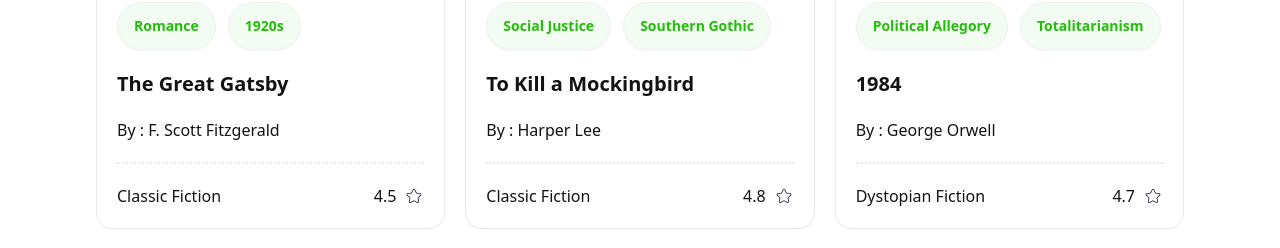
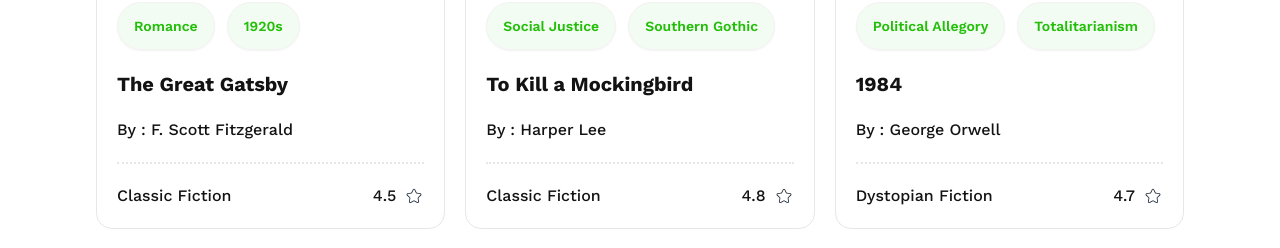
Before and after one commit to TanveerAhmed4545/react-book-vibe, a React (Vite) app: page / in a window 1280 px wide. Shown: the part 1021-1269 px from the top of the page. Built offline with nearby package versions, Linux system fonts and the light colour scheme.

Commit message:
add google font

```diff
--- a/src/components/Book/Book.jsx
+++ b/src/components/Book/Book.jsx
@@ -23,13 +23,13 @@ const Book = ({list}) => {
     }
   </div>
   <div className="px-5  ">
-    <h2 className="card-title my-5 text-[#131313]">{bookName}</h2>
-    <p className="border-b-2 pb-5 border-dotted text-[#131313]">By : {author}</p>
+    <h2 className="card-title my-5 text-[#131313] font-bold">{bookName}</h2>
+    <p className="border-b-2 pb-5 border-dotted text-[#131313] font-medium">By : {author}</p>
 
   </div>
 
   <div className="p-5 flex justify-between ">
-    <p className="text-[#131313]">{category}</p>
+    <p className="text-[#131313] font-medium">{category}</p>
     <p className="flex items-center gap-2"><span className="font-medium text-[#131313]">{rating}</span> <span className="text-xl"><CiStar></CiStar></span></p>
   </div>
 </div>
--- a/src/components/BookDetails/BookDetails.jsx
+++ b/src/components/BookDetails/BookDetails.jsx
@@ -64,7 +64,7 @@ const BookDetails = () => {
     </div>
   </figure>
   <div className="lg:ml-12 ml-0 lg:relative">
-    <h2 className="font-bold text-4xl">{details.bookName}</h2>
+    <h2 className="font-bold text-4xl mt-5 lg:mt-0">{details.bookName}</h2>
     <p className="my-5 text-[#131313CC]">By : {details.author}</p>
     <div className="border-y-2">
     <p className="py-4">{details.category}</p>
@@ -81,7 +81,7 @@ const BookDetails = () => {
     <p className="flex items-center gap-7"><span className="text-[#131313B3]">Publisher : </span> <span className="font-semibold text-[#131313]">{details.publisher}</span></p>
     <p className="flex items-center gap-7 py-3"><span className="text-[#131313B3]">Year of Publishing:</span> <span className="font-semibold text-[#131313]">{details.yearOfPublishing}</span></p>
     <p className="flex items-center gap-7"><span className="text-[#131313B3]">Rating:</span> <span className="font-semibold text-[#131313]">{details.rating}</span></p>
-    <div className="card-actions lg:absolute bottom-0">
+    <div className="card-actions lg:absolute bottom-0 mt-3">
       <button onClick={() => handleReadBook(details.id)} className="btn btn-outline border-[#1313134D]">Read</button>
       <button  onClick={() => handleWishList(details.id)} className="btn  bg-[#50B1C9] text-white">Wishlist</button>
     </div>
--- a/src/components/Books/Books.jsx
+++ b/src/components/Books/Books.jsx
@@ -12,7 +12,7 @@ const Books = () => {
     },[])
 
     return (
-        <div className="mb-5 lg:mb-10">
+        <div className="mb-5 lg:mb-16">
             <div className="text-center pb-5 lg:pb-10">
                 <h2 className="font-bold text-4xl ">Books </h2></div>
             <div className="grid grid-cols-1 lg:grid-cols-3 gap-5">
--- a/src/index.css
+++ b/src/index.css
@@ -1,3 +1,10 @@
+@import url('https://fonts.googleapis.com/css2?family=Work+Sans:ital,wght@0,100..900;1,100..900&display=swap');
+
 @tailwind base;
 @tailwind components;
 @tailwind utilities;
+
+
+body{
+    font-family: "Work Sans", sans-serif;
+}
```
